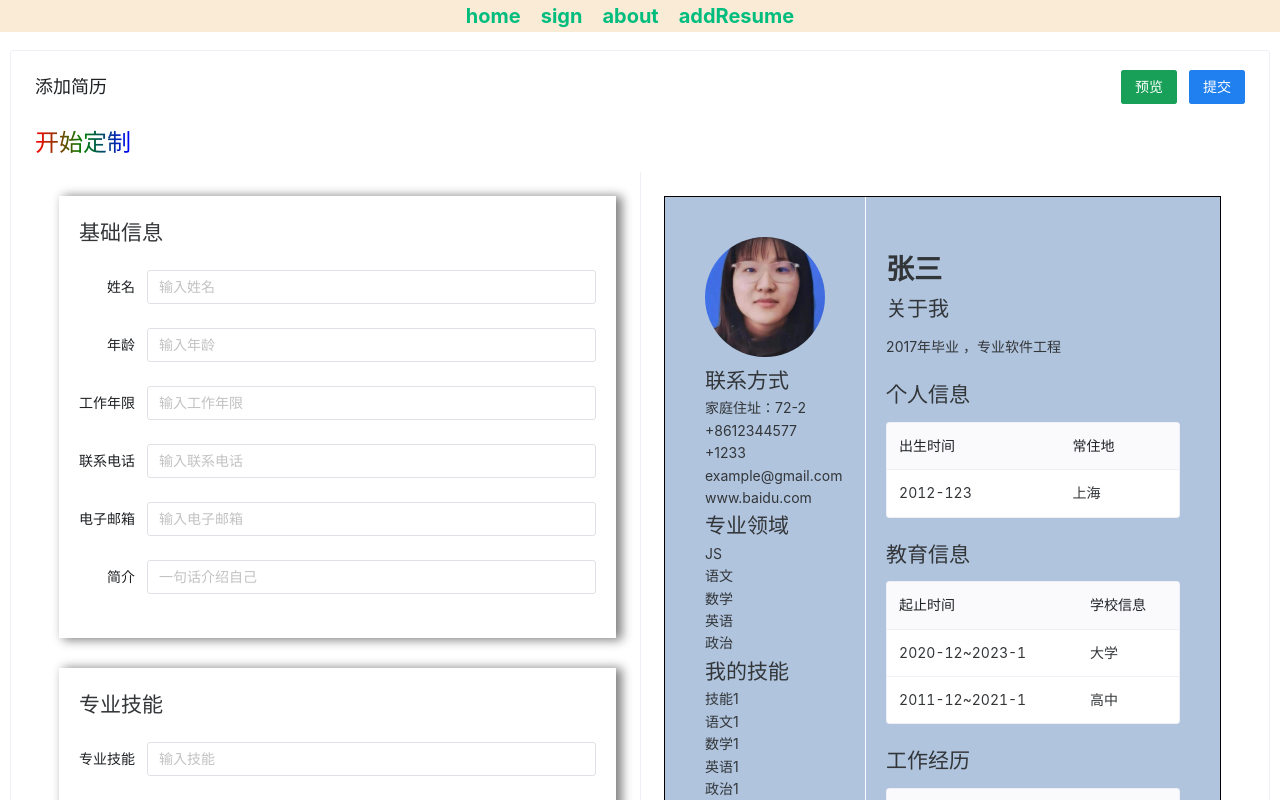
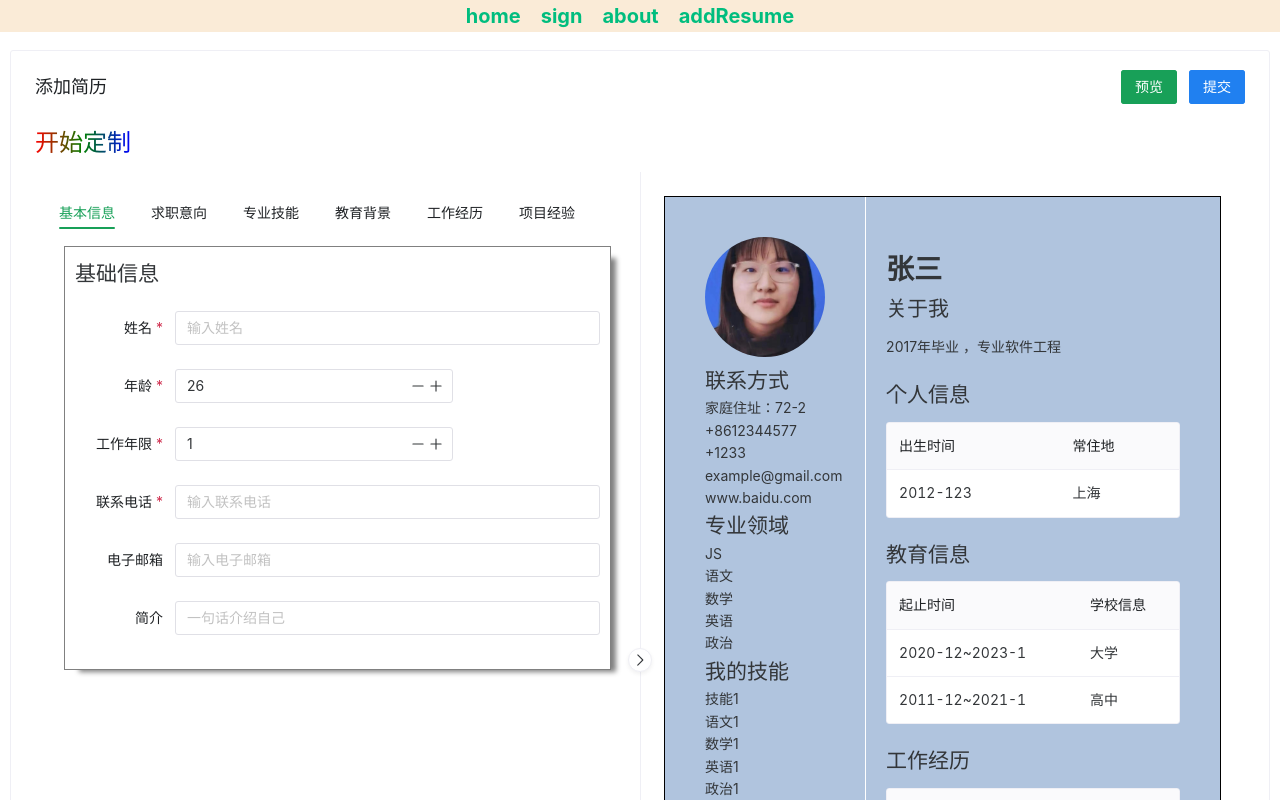
Before and after one commit to earthaYan/resume_generator_front, a Vue app: page /add in a window 1280 px wide. Shown: the top 800 px of the page. Built offline with nearby package versions, Linux system fonts and the light colour scheme.

Commit message:
fix form

```diff
--- a/src/components/GeneratorViewComponents/ResumeForm.vue
+++ b/src/components/GeneratorViewComponents/ResumeForm.vue
@@ -1,13 +1,23 @@
 <script setup lang="ts">
 import { type formFieldsType } from './index.d'
-import { NForm, NFormItem, type FormInst, NInput, NDynamicInput } from 'naive-ui'
+import {
+  NForm,
+  NFormItem,
+  type FormInst,
+  NInput,
+  NDynamicInput,
+  NTabs,
+  NTabPane,
+  NInputNumber
+} from 'naive-ui'
 import { ref } from 'vue'
+import { formRules } from './index.data'
 const formRef = ref<FormInst | null>(null)
 const formValue = ref<formFieldsType>({
   baseInfo: {
     name: '',
-    age: '',
-    experienceYears: '',
+    age: 26,
+    experienceYears: 1,
     email: '',
     phone: '',
     briefIntroduction: ''
@@ -62,23 +72,34 @@ const onCreate = (type: string) => {
 <template>
   <n-form
     ref="formRef"
-    v-model="formValue"
+    :model="formValue"
     label-placement="left"
     label-align="right"
-    label-width="auto"
+    label-width="100"
+    :rules="formRules"
   >
+    <n-tabs>
+      <n-tab-pane name="基本信息">
         <div class="section baseInfo">
           <h2 class="title">基础信息</h2>
-      <n-form-item label="姓名" path="baseInfo.name">
+          <n-form-item label="姓名" path="baseInfo.name" :required="true">
             <n-input v-model:value="formValue.baseInfo.name" placeholder="输入姓名" />
           </n-form-item>
-      <n-form-item label="年龄" path="baseInfo.age">
-        <n-input v-model:value="formValue.baseInfo.age" placeholder="输入年龄" />
+          <n-form-item label="年龄" path="baseInfo.age" :required="true">
+            <n-input-number
+              v-model:value="formValue.baseInfo.age"
+              placeholder="输入年龄"
+              max="60"
+              min="16"
+            />
           </n-form-item>
-      <n-form-item label="工作年限" path="baseInfo.experienceYears">
-        <n-input v-model:value="formValue.baseInfo.experienceYears" placeholder="输入工作年限" />
+          <n-form-item label="工作年限" path="baseInfo.experienceYears" :required="true">
+            <n-input-number
+              v-model:value="formValue.baseInfo.experienceYears"
+              placeholder="输入工作年限"
+            />
           </n-form-item>
-      <n-form-item label="联系电话" path="baseInfo.phone">
+          <n-form-item label="联系电话" path="baseInfo.phone" :required="true">
             <n-input v-model:value="formValue.baseInfo.phone" placeholder="输入联系电话" />
           </n-form-item>
           <n-form-item label="电子邮箱" path="baseInfo.email">
@@ -91,27 +112,42 @@ const onCreate = (type: string) => {
             />
           </n-form-item>
         </div>
+      </n-tab-pane>
+      <n-tab-pane name="求职意向">
+        <div class="section careerObjective">
+          <h2 class="title">求职意向</h2>
+          <n-form-item label="意向岗位" path="careerObjective.position">
+            <n-input
+              v-model:value="formValue.careerObjective.position"
+              placeholder="请输入意向岗位"
+            />
+          </n-form-item>
+          <n-form-item label="意向城市" path="careerObjective.city">
+            <n-input v-model:value="formValue.careerObjective.city" placeholder="请输入意向城市" />
+          </n-form-item>
+          <n-form-item label="薪资要求" path="careerObjective.salary">
+            <n-input
+              v-model:value="formValue.careerObjective.salary"
+              placeholder="请输入薪资要求"
+            />
+          </n-form-item>
+          <n-form-item label="求职状态" path="careerObjective.status">
+            <n-input
+              v-model:value="formValue.careerObjective.status"
+              placeholder="请输入求职状态"
+            />
+          </n-form-item>
+        </div>
+      </n-tab-pane>
+      <n-tab-pane name="专业技能">
         <div class="section skills">
           <h2 class="title">专业技能</h2>
           <n-form-item label="专业技能" path="skills">
             <n-input v-model:value="formValue.skills" placeholder="输入技能" />
           </n-form-item>
         </div>
-    <div class="section careerObjective">
-      <h2 class="title">求职意向</h2>
-      <n-form-item label="意向岗位" path="careerObjective.position">
-        <n-input v-model:value="formValue.careerObjective.position" placeholder="请输入意向岗位" />
-      </n-form-item>
-      <n-form-item label="意向城市" path="careerObjective.city">
-        <n-input v-model:value="formValue.careerObjective.city" placeholder="请输入意向城市" />
-      </n-form-item>
-      <n-form-item label="薪资要求" path="careerObjective.salary">
-        <n-input v-model:value="formValue.careerObjective.salary" placeholder="请输入薪资要求" />
-      </n-form-item>
-      <n-form-item label="求职状态" path="careerObjective.status">
-        <n-input v-model:value="formValue.careerObjective.status" placeholder="请输入求职状态" />
-      </n-form-item>
-    </div>
+      </n-tab-pane>
+      <n-tab-pane name="教育背景">
         <div class="section educationInfo">
           <h2 class="title">教育背景</h2>
           <n-form-item>
@@ -143,6 +179,8 @@ const onCreate = (type: string) => {
             </n-dynamic-input>
           </n-form-item>
         </div>
+      </n-tab-pane>
+      <n-tab-pane name="工作经历">
         <div class="section workExperience">
           <h2 class="title">工作经历</h2>
           <n-form-item>
@@ -168,6 +206,8 @@ const onCreate = (type: string) => {
             </n-dynamic-input>
           </n-form-item>
         </div>
+      </n-tab-pane>
+      <n-tab-pane name="项目经验">
         <div class="section projectInfo">
           <h2 class="title">项目经验</h2>
           <n-form-item>
@@ -193,14 +233,16 @@ const onCreate = (type: string) => {
             </n-dynamic-input>
           </n-form-item>
         </div>
+      </n-tab-pane>
+    </n-tabs>
   </n-form>
 </template>
 <style scoped lang="less">
 .section {
-  box-shadow: 5px 1px 10px 1px gray;
-  padding: 20px;
-  margin-bottom: 30px;
-
+  box-shadow: 10px 7px 5px -5px gray;
+  border: 1px solid gray;
+  margin: 5px;
+  padding: 10px;
   .title {
     margin-bottom: 20px;
   }
--- a/src/components/GeneratorViewComponents/index.d.ts
+++ b/src/components/GeneratorViewComponents/index.d.ts
@@ -1,8 +1,8 @@
 export interface formFieldsType {
   baseInfo: {
     name: string
-    age: string
-    experienceYears: string
+    age: number
+    experienceYears: number
     email: string
     phone: string
     briefIntroduction: string
--- a/src/components/GeneratorViewComponents/index.data.tsx
+++ b/src/components/GeneratorViewComponents/index.data.tsx
@@ -1,3 +1,5 @@
+import type { FormRules } from 'naive-ui'
+
 export const generateEductionColumns = () => {
   return [
     {
@@ -38,3 +40,27 @@ export const generateJobColumns = () => {
     }
   ]
 }
+const phoneExp = new RegExp('^(13[0-9]|14[5|7]|15[0|1|2|3|4|5|6|7|8|9]|18[0|1|2|3|5|6|7|8|9])d{8}$')
+export const formRules: FormRules = {
+  baseInfo: {
+    name: {
+      required: true,
+      message: '不能为空',
+      trigger: ['input', 'blur']
+    },
+    phone: [
+      {
+        required: true,
+        validator: (_, value: string) => {
+          if (!value) {
+            return new Error('不能为空')
+          } else if (!phoneExp.test(value)) {
+            return new Error('输入合法的手机号码')
+          }
+          return true
+        },
+        trigger: ['input', 'blur']
+      }
+    ]
+  }
+}
--- a/src/views/GeneratorView.vue
+++ b/src/views/GeneratorView.vue
@@ -9,6 +9,7 @@ import {
   NSpace
 } from 'naive-ui'
 import { ResumeForm, ResumePreview } from '@/components/GeneratorViewComponents'
+const handlePreview = () => {}
 </script>
 <template>
   <n-card title="添加简历">
@@ -20,7 +21,7 @@ import { ResumeForm, ResumePreview } from '@/components/GeneratorViewComponents'
     </n-gradient-text>
     <template #header-extra>
       <n-space>
-        <n-button type="primary">预览</n-button>
+        <n-button type="primary" :on-click="handlePreview">预览</n-button>
         <n-button type="info">提交</n-button>
       </n-space>
     </template>
```
Lines whose indentation alone changed are shown as unchanged.
